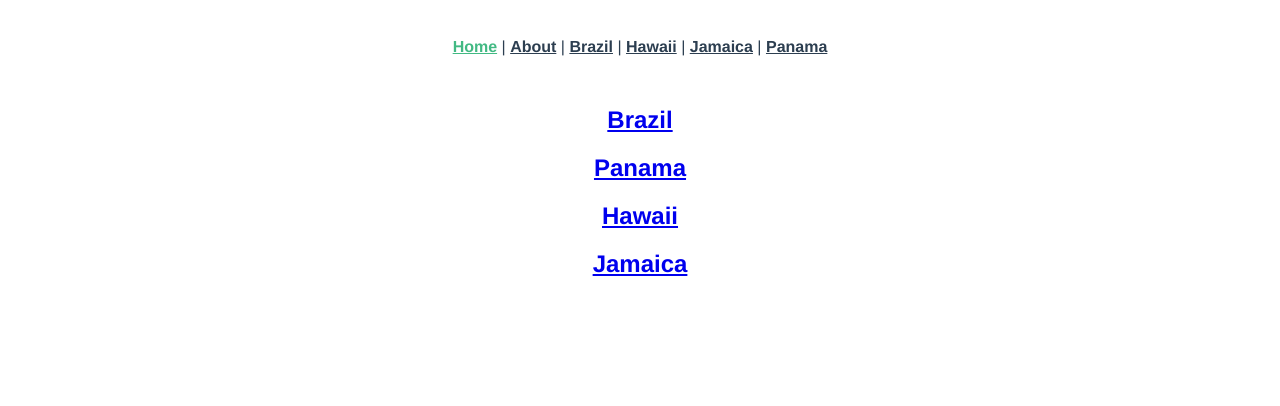
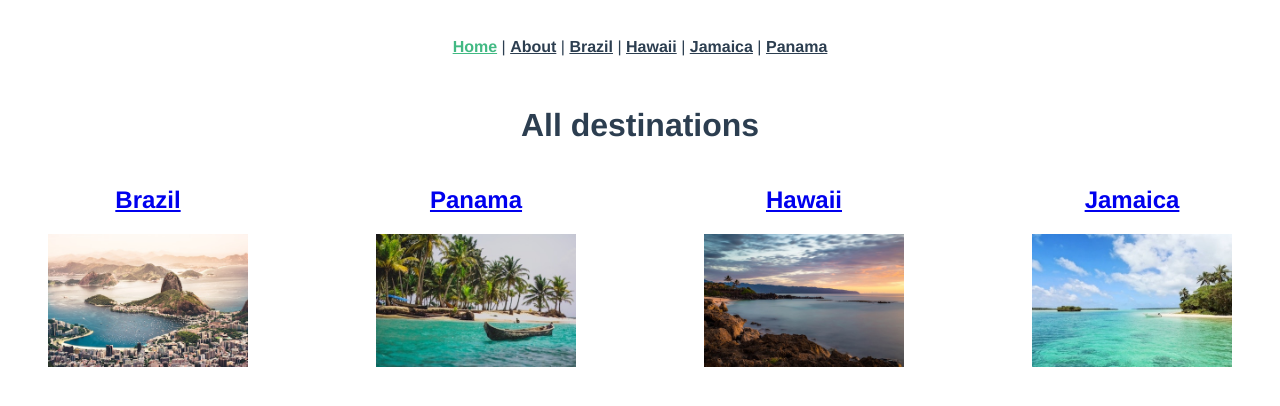
Before and after one commit to Nick18201/vue-travel-app, a Vue app: page /#/ in a window 1280 px wide. Shown: the top 406 px of the page. Built offline with nearby package versions, Linux system fonts and the light colour scheme.

Commit message:
creating lazy loads and destinationdetails

```diff
--- a/src/App.vue
+++ b/src/App.vue
@@ -1,16 +1,18 @@
 <template>
   <div id="app">
-    <div id="nav">
-      <router-link to="/">Home</router-link> |
-      <router-link to="/about">About</router-link> |
-      <router-link to="/brazil">Brazil</router-link> |
-      <router-link to="/hawaii">Hawaii</router-link> |
-      <router-link to="/jamaica">Jamaica</router-link> |
-      <router-link to="/panama">Panama</router-link>
-    </div>
+    <TheNavigation></TheNavigation>
     <router-view />
   </div>
 </template>
+
+<script>
+import TheNavigation from "@/components/TheNavigation";
+export default {
+  components: {
+    TheNavigation
+  }
+};
+</script>
 
 <style>
 #app {
@@ -20,17 +22,4 @@
   text-align: center;
   color: #2c3e50;
 }
-
-#nav {
-  padding: 30px;
-}
-
-#nav a {
-  font-weight: bold;
-  color: #2c3e50;
-}
-
-#nav a.router-link-exact-active {
-  color: #42b983;
-}
 </style>
--- /dev/null
+++ b/src/components/TheNavigation.vue
@@ -0,0 +1,25 @@
+<template>
+  <nav id="nav">
+    <router-link to="/">Home</router-link> |
+    <router-link to="/about">About</router-link> |
+    <router-link to="/brazil">Brazil</router-link> |
+    <router-link to="/hawaii">Hawaii</router-link> |
+    <router-link to="/jamaica">Jamaica</router-link> |
+    <router-link to="/panama">Panama</router-link>
+  </nav>
+</template>
+
+<style scoped>
+#nav {
+  padding: 30px;
+}
+
+#nav a {
+  font-weight: bold;
+  color: #2c3e50;
+}
+
+#nav a.active-class {
+  color: #42b983;
+}
+</style>
--- a/src/router/index.js
+++ b/src/router/index.js
@@ -1,10 +1,7 @@
 import Vue from "vue";
 import VueRouter from "vue-router";
 import Home from "../views/Home.vue";
-import Brazil from "../views/Brazil.vue";
-import Hawaii from "../views/Hawaii.vue";
-import Jamaica from "../views/Jamaica.vue";
-import Panama from "../views/Panama.vue";
+
 Vue.use(VueRouter);
 
 const routes = [
@@ -25,26 +22,42 @@ const routes = [
   {
     path: "/brazil",
     name: "brazil",
-    component: Brazil
+    component: () =>
+      import(/* webpackChunkName: "brazil" */ "../views/Brazil.vue")
   },
   {
     path: "/hawaii",
     name: "hawaii",
-    component: Hawaii
+    component: () =>
+      import(/* webpackChunkName: "hawaii" */ "../views/Hawaii.vue")
   },
   {
     path: "/jamaica",
     name: "jamaica",
-    component: Jamaica
+    component: () =>
+      import(/* webpackChunkName: "jamaica" */ "../views/Jamaica.vue")
   },
   {
     path: "/panama",
     name: "panama",
-    component: Panama
+    component: () =>
+      import(/* webpackChunkName: "panama" */ "../views/Panama.vue")
+  },
+  {
+    path: "/details",
+    name: "DestinationDetails",
+    component: () =>
+      import(
+        /* webpackChunkName: "DestinationDetails" */ "../views/DestinationDetails.vue"
+      )
   }
 ];
 
 const router = new VueRouter({
+  linkExactActiveClass: "active-class",
+  // allow router to custom class name for automatic active class
+  // so when you have an active tab the css class switch to the desired class
+  // to change the styling
   routes
 });
 
--- /dev/null
+++ b/src/views/DestinationDetails.vue
@@ -0,0 +1,3 @@
+<template>
+  <h2>Hello the destination is: {{ this.$route.params.id }}</h2>
+</template>
--- a/src/views/Home.vue
+++ b/src/views/Home.vue
@@ -1,9 +1,28 @@
 <template>
   <div class="home">
-    <div v-for="destination in destinations" :key="destination.name">
-      <router-link :to="destination.slug">
-        <h2>{{ destination.name }}</h2>
-      </router-link>
+    <h1>All destinations</h1>
+    <div class="destinations">
+      <div v-for="destination in destinations" :key="destination.name">
+        <router-link
+          :to="{ name: 'DestinationDetails', params: { id: destination.id } }"
+        >
+          <!-- named routes allow to connect directly to the route without
+          knowing the path, then we pass a params to connect the route with
+          the id of the destination -->
+
+          <h2>{{ destination.name }}</h2>
+        </router-link>
+        <figure>
+          <router-link
+            :to="{ name: 'DestinationDetails', params: { id: destination.id } }"
+          >
+            <img
+              :src="require(`@/assets/${destination.image}`)"
+              alt="destination.name"
+            />
+          </router-link>
+        </figure>
+      </div>
     </div>
   </div>
 </template>
@@ -22,3 +41,17 @@ export default {
   }
 };
 </script>
+
+<style scoped>
+.home {
+  max-width: 1400px;
+  margin: 0 auto;
+}
+img {
+  max-width: 200px;
+}
+.destinations {
+  display: flex;
+  justify-content: space-between;
+}
+</style>
```
